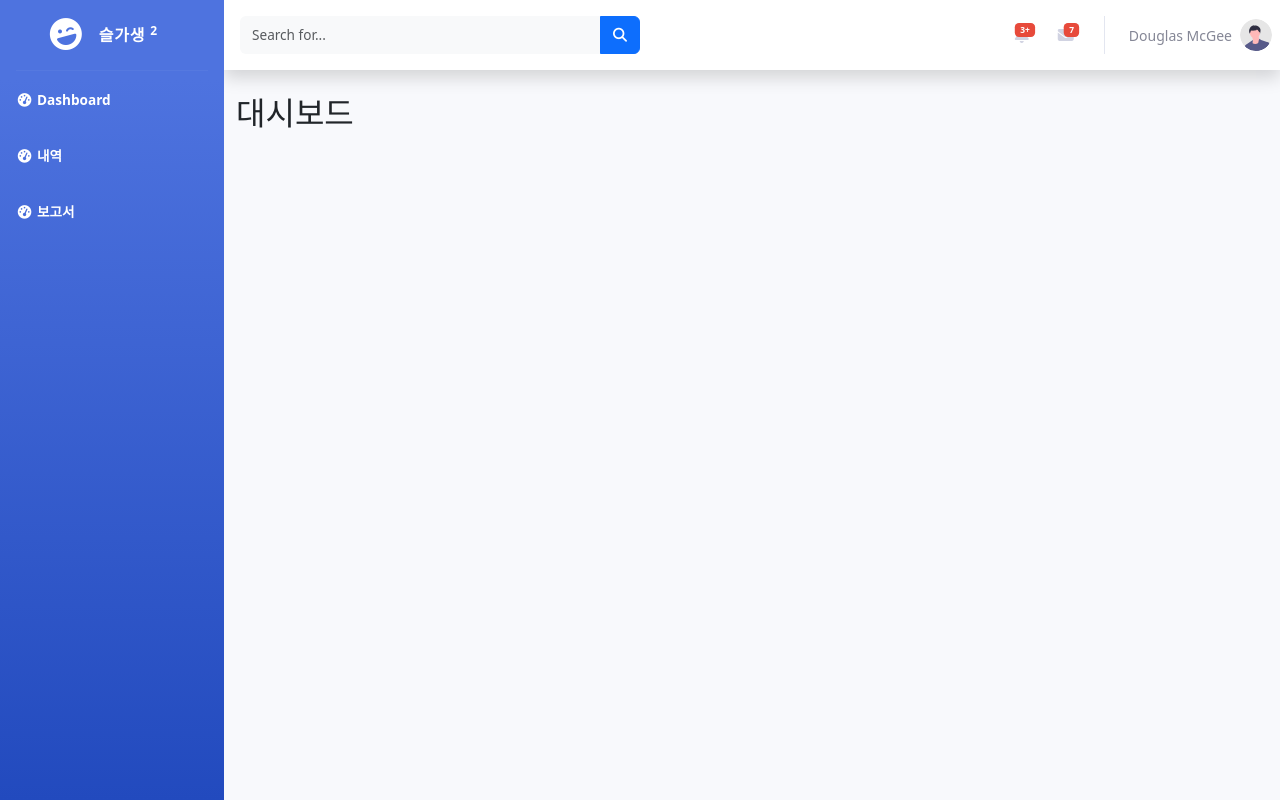
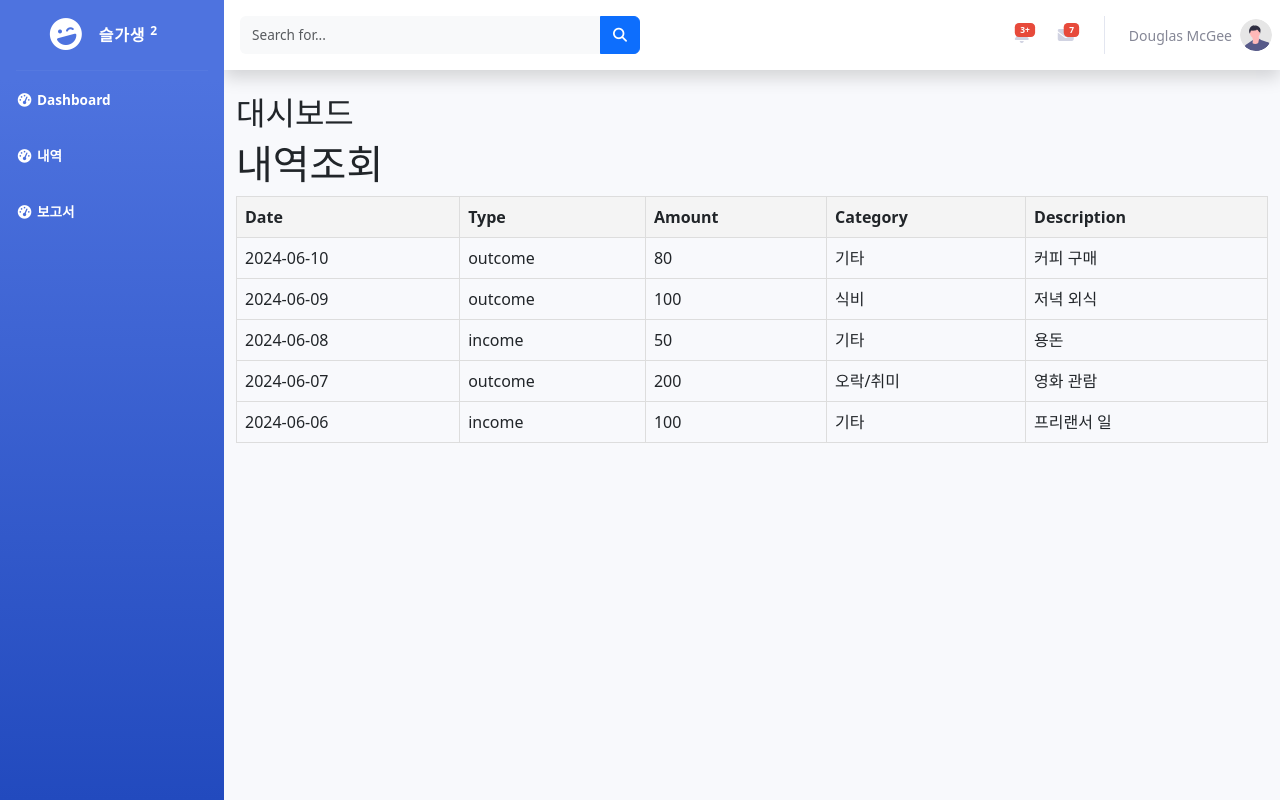
Before and after one commit to isj0228/sulgasaeng, a Vue app in the folder Skeleton_project/: page / in a window 1280 px wide. Built offline with nearby package versions, Linux system fonts and the light colour scheme; data requests are answered from the project's data file.

Commit message:
add 대쉬보드에 최근내역 추가

```diff
--- a/Skeleton_project/src/pages/Dashboard.vue
+++ b/Skeleton_project/src/pages/Dashboard.vue
@@ -1,12 +1,18 @@
 <template>
-<div>
-  <h2>대시보드</h2>
-</div>
+  <div>
+    <h2>대시보드</h2>
+    <Record />
+  </div>
 </template>
 
 <script>
+import Record from "@/pages/Record1.vue" // Record1.vue를 불러옵니다
+
 export default {
-  name:'Dashboard'
+  name: 'Dashboard',
+  components: {
+    Record // Record 컴포넌트를 등록합니다
+  }
 }
 </script>
 
--- a/Skeleton_project/src/pages/Record.vue
+++ b/Skeleton_project/src/pages/Record.vue
@@ -1,6 +1,6 @@
 <template>
     <div>
-      <h1>Budget Transactions</h1>
+      <h6>내역조회</h6>
       <table>
         <thead>
           <tr>
@@ -40,7 +40,7 @@
   </template>
 
   <script>
-  import { defineComponent, ref } from 'vue'
+  import { defineComponent, ref, onMounted } from 'vue'
 import { useBudgetStore } from '@/stores/budgetStore.js'
   export default defineComponent({
     setup() {
--- /dev/null
+++ b/Skeleton_project/src/pages/Record1.vue
@@ -0,0 +1,68 @@
+<template>
+    <div>
+      <h1>내역조회</h1>
+      <table>
+        <thead>
+          <tr>
+            <th>Date</th>
+            <th>Type</th>
+            <th>Amount</th>
+            <th>Category</th>
+            <th>Description</th>
+          </tr>
+        </thead>
+        <tbody>
+          <tr v-for="transaction in recentTransactions" :key="transaction.id">
+            <td>{{ transaction.date }}</td>
+            <td>{{ transaction.type }}</td>
+            <td>{{ transaction.amount }}</td>
+            <td>{{ transaction.category }}</td>
+            <td>{{ transaction.desc }}</td>
+          </tr>
+        </tbody>
+      </table>
+    </div>
+  </template>
+
+  <script>
+  import { defineComponent, ref, onMounted, computed } from 'vue'
+  import { useBudgetStore } from '@/stores/budgetStore.js'
+
+  export default defineComponent({
+    setup() {
+      const budgetStore = useBudgetStore()
+
+      // 최근 5개의 거래 내역을 계산하는 computed 속성
+      const recentTransactions = computed(() => {
+        return budgetStore.transactions.slice(-5).reverse()
+      })
+
+      // onMounted 훅 사용하여 컴포넌트가 DOM에 마운트된 후에 데이터를 가져옵니다.
+      onMounted(async () => {
+        await budgetStore.getTransactions() // 데이터 가져오기
+      })
+
+      return {
+        recentTransactions,
+      }
+    }
+  })
+  </script>
+
+  <style>
+  /* 간단한 스타일 */
+  table {
+    width: 100%;
+    border-collapse: collapse;
+  }
+
+  th, td {
+    border: 1px solid #ddd;
+    padding: 8px;
+  }
+
+  th {
+    background-color: #f4f4f4;
+    text-align: left;
+  }
+  </style>
```
